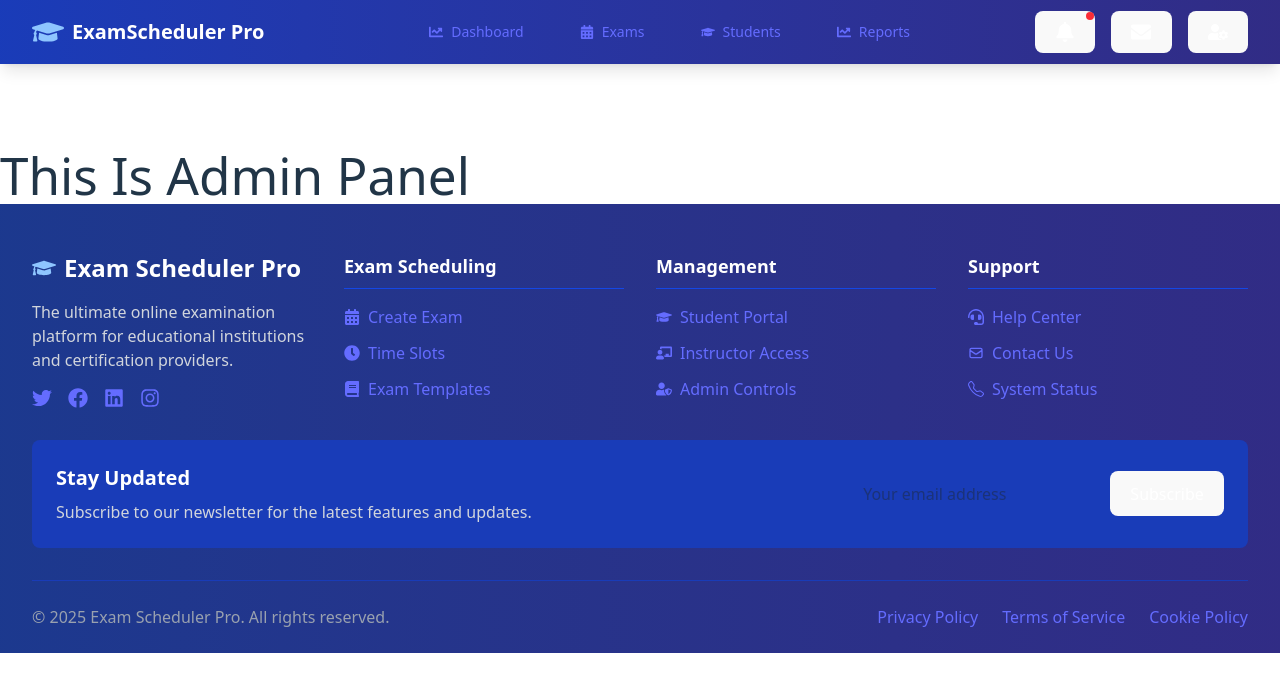
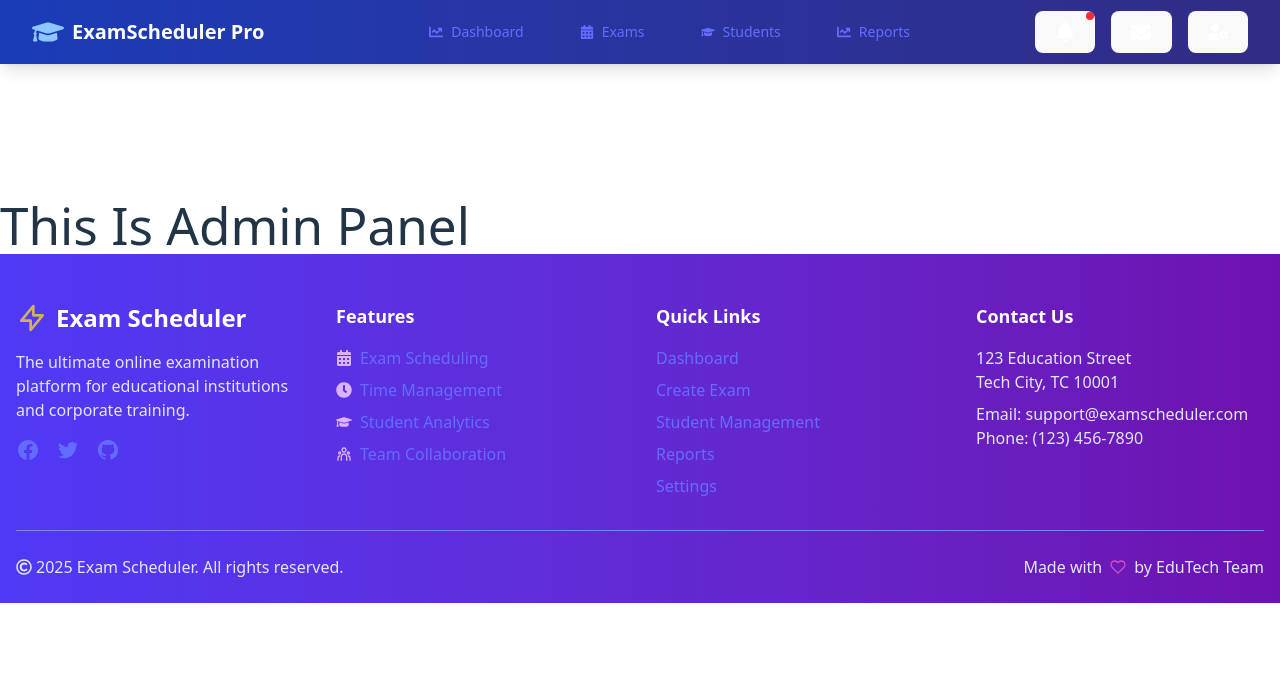
Before and after one commit to ThilinaKanishka/Exam-Scheduler-an-Online-Examination-Platform, a React (Vite) app in the folder FrontEnd/: page /Adminpanel in a window 1280 px wide. Shown: the top 692 px of the page. Built offline with nearby package versions, Linux system fonts and the light colour scheme.

Commit message:
change Desinge

```diff
--- a/FrontEnd/src/components/AdminPanelFooter.jsx
+++ b/FrontEnd/src/components/AdminPanelFooter.jsx
@@ -3,177 +3,196 @@ import {
   FaCalendarAlt,
   FaClock,
   FaGraduationCap,
-  FaBook,
-  FaChalkboardTeacher,
-  FaUserShield,
-  FaHeadset,
-  FaTwitter,
-  FaFacebook,
-  FaLinkedin,
-  FaInstagram,
+  FaRegCopyright,
 } from "react-icons/fa";
-import { HiOutlineMail } from "react-icons/hi";
-import { BsTelephone } from "react-icons/bs";
-import { motion } from "framer-motion";
+import { FiHeart } from "react-icons/fi";
+import { HiOutlineLightningBolt } from "react-icons/hi";
+import { RiTeamLine } from "react-icons/ri";
 
-function AdminFooter() {
-  const currentYear = new Date().getFullYear();
-
-  const footerLinks = [
-    {
-      title: "Exam Scheduling",
-      links: [
-        { name: "Create Exam", icon: <FaCalendarAlt className="mr-2" /> },
-        { name: "Time Slots", icon: <FaClock className="mr-2" /> },
-        { name: "Exam Templates", icon: <FaBook className="mr-2" /> },
-      ],
-    },
-    {
-      title: "Management",
-      links: [
-        { name: "Student Portal", icon: <FaGraduationCap className="mr-2" /> },
-        {
-          name: "Instructor Access",
-          icon: <FaChalkboardTeacher className="mr-2" />,
-        },
-        { name: "Admin Controls", icon: <FaUserShield className="mr-2" /> },
-      ],
-    },
-    {
-      title: "Support",
-      links: [
-        { name: "Help Center", icon: <FaHeadset className="mr-2" /> },
-        { name: "Contact Us", icon: <HiOutlineMail className="mr-2" /> },
-        { name: "System Status", icon: <BsTelephone className="mr-2" /> },
-      ],
-    },
-  ];
-
-  const socialLinks = [
-    { icon: <FaTwitter />, name: "Twitter" },
-    { icon: <FaFacebook />, name: "Facebook" },
-    { icon: <FaLinkedin />, name: "LinkedIn" },
-    { icon: <FaInstagram />, name: "Instagram" },
-  ];
-
+function AdminPanelFooter() {
   return (
-    <footer className="w-full bg-gradient-to-r from-blue-900 to-indigo-900 text-white pt-12 pb-6">
-      <div className="w-full px-4 sm:px-6 lg:px-8 mx-auto">
-        <div className="grid grid-cols-1 md:grid-cols-2 lg:grid-cols-4 gap-8 mb-8 max-w-7xl mx-auto">
+    <footer className="w-screen bg-gradient-to-r from-indigo-600 to-purple-800 text-white pt-12 pb-6 px-4">
+      <div className="max-w-7xl mx-auto">
+        {/* Main Footer Content */}
+        <div className="grid grid-cols-1 md:grid-cols-2 lg:grid-cols-4 gap-8 mb-8">
           {/* Platform Info */}
-          <motion.div
-            initial={{ opacity: 0, y: 20 }}
-            animate={{ opacity: 1, y: 0 }}
-            transition={{ duration: 0.5 }}
-            className="col-span-1"
-          >
-            <h2 className="text-2xl font-bold mb-4 flex items-center">
-              <FaGraduationCap className="mr-2 text-blue-300" />
-              Exam Scheduler Pro
-            </h2>
-            <p className="text-gray-300 mb-4">
+          <div className="space-y-4">
+            <div className="flex items-center space-x-2">
+              <HiOutlineLightningBolt className="h-8 w-8 text-yellow-300 animate-pulse" />
+              <span className="text-2xl font-bold">Exam Scheduler</span>
+            </div>
+            <p className="text-indigo-100">
               The ultimate online examination platform for educational
-              institutions and certification providers.
+              institutions and corporate training.
             </p>
             <div className="flex space-x-4">
-              {socialLinks.map((social, index) => (
-                <motion.a
-                  key={index}
-                  href="#"
-                  className="text-gray-300 hover:text-white text-xl transition-colors duration-300"
-                  whileHover={{ y: -3, scale: 1.1 }}
-                  aria-label={social.name}
-                >
-                  {social.icon}
-                </motion.a>
-              ))}
-            </div>
-          </motion.div>
-
-          {/* Footer Links */}
-          {footerLinks.map((section, index) => (
-            <motion.div
-              key={index}
-              initial={{ opacity: 0, y: 20 }}
-              animate={{ opacity: 1, y: 0 }}
-              transition={{ duration: 0.5, delay: index * 0.1 }}
-              className="col-span-1"
-            >
-              <h3 className="text-lg font-semibold mb-4 border-b border-blue-700 pb-2">
-                {section.title}
-              </h3>
-              <ul className="space-y-3">
-                {section.links.map((link, linkIndex) => (
-                  <motion.li
-                    key={linkIndex}
-                    whileHover={{ x: 5 }}
-                    transition={{ type: "spring", stiffness: 300 }}
-                  >
               <a
                 href="#"
-                      className="text-gray-300 hover:text-white flex items-center transition-colors duration-300"
+                className="text-indigo-100 hover:text-white transition-colors duration-300"
               >
-                      {link.icon}
-                      {link.name}
-                    </a>
-                  </motion.li>
-                ))}
-              </ul>
-            </motion.div>
-          ))}
-        </div>
-
-        {/* Newsletter */}
-        <motion.div
-          initial={{ opacity: 0 }}
-          animate={{ opacity: 1 }}
-          transition={{ delay: 0.4 }}
-          className="bg-blue-800 bg-opacity-30 rounded-lg p-6 mb-8 max-w-7xl mx-auto"
+                <span className="sr-only">Facebook</span>
+                <svg
+                  className="h-6 w-6"
+                  fill="currentColor"
+                  viewBox="0 0 24 24"
+                  aria-hidden="true"
                 >
-          <div className="flex flex-col md:flex-row justify-between items-center">
-            <div className="mb-4 md:mb-0">
-              <h3 className="text-xl font-semibold mb-2">Stay Updated</h3>
-              <p className="text-gray-300">
-                Subscribe to our newsletter for the latest features and updates.
-              </p>
-            </div>
-            <div className="flex w-full md:w-auto min-w-[300px]">
-              <input
-                type="email"
-                placeholder="Your email address"
-                className="px-4 py-2 rounded-l-lg focus:outline-none text-gray-800 w-full"
+                  <path
+                    fillRule="evenodd"
+                    d="M22 12c0-5.523-4.477-10-10-10S2 6.477 2 12c0 4.991 3.657 9.128 8.438 9.878v-6.987h-2.54V12h2.54V9.797c0-2.506 1.492-3.89 3.777-3.89 1.094 0 2.238.195 2.238.195v2.46h-1.26c-1.243 0-1.63.771-1.63 1.562V12h2.773l-.443 2.89h-2.33v6.988C18.343 21.128 22 16.991 22 12z"
+                    clipRule="evenodd"
                   />
-              <button className="bg-blue-500 hover:bg-blue-600 text-white px-6 py-2 rounded-r-lg transition-colors duration-300 font-medium">
-                Subscribe
-              </button>
-            </div>
-          </div>
-        </motion.div>
-
-        {/* Copyright */}
-        <div className="border-t border-blue-800 pt-6 flex flex-col md:flex-row justify-between items-center max-w-7xl mx-auto">
-          <p className="text-gray-400 mb-4 md:mb-0">
-            &copy; {currentYear} Exam Scheduler Pro. All rights reserved.
-          </p>
-          <div className="flex space-x-6">
-            <a
-              href="#"
-              className="text-gray-400 hover:text-white transition-colors duration-300"
-            >
-              Privacy Policy
+                </svg>
               </a>
               <a
                 href="#"
-              className="text-gray-400 hover:text-white transition-colors duration-300"
+                className="text-indigo-100 hover:text-white transition-colors duration-300"
               >
-              Terms of Service
+                <span className="sr-only">Twitter</span>
+                <svg
+                  className="h-6 w-6"
+                  fill="currentColor"
+                  viewBox="0 0 24 24"
+                  aria-hidden="true"
+                >
+                  <path d="M8.29 20.251c7.547 0 11.675-6.253 11.675-11.675 0-.178 0-.355-.012-.53A8.348 8.348 0 0022 5.92a8.19 8.19 0 01-2.357.646 4.118 4.118 0 001.804-2.27 8.224 8.224 0 01-2.605.996 4.107 4.107 0 00-6.993 3.743 11.65 11.65 0 01-8.457-4.287 4.106 4.106 0 001.27 5.477A4.072 4.072 0 012.8 9.713v.052a4.105 4.105 0 003.292 4.022 4.095 4.095 0 01-1.853.07 4.108 4.108 0 003.834 2.85A8.233 8.233 0 012 18.407a11.616 11.616 0 006.29 1.84" />
+                </svg>
               </a>
               <a
                 href="#"
-              className="text-gray-400 hover:text-white transition-colors duration-300"
+                className="text-indigo-100 hover:text-white transition-colors duration-300"
               >
-              Cookie Policy
+                <span className="sr-only">GitHub</span>
+                <svg
+                  className="h-6 w-6"
+                  fill="currentColor"
+                  viewBox="0 0 24 24"
+                  aria-hidden="true"
+                >
+                  <path
+                    fillRule="evenodd"
+                    d="M12 2C6.477 2 2 6.484 2 12.017c0 4.425 2.865 8.18 6.839 9.504.5.092.682-.217.682-.483 0-.237-.008-.868-.013-1.703-2.782.605-3.369-1.343-3.369-1.343-.454-1.158-1.11-1.466-1.11-1.466-.908-.62.069-.608.069-.608 1.003.07 1.531 1.032 1.531 1.032.892 1.53 2.341 1.088 2.91.832.092-.647.35-1.088.636-1.338-2.22-.253-4.555-1.113-4.555-4.951 0-1.093.39-1.988 1.029-2.688-.103-.253-.446-1.272.098-2.65 0 0 .84-.27 2.75 1.026A9.564 9.564 0 0112 6.844c.85.004 1.705.115 2.504.337 1.909-1.296 2.747-1.027 2.747-1.027.546 1.379.202 2.398.1 2.651.64.7 1.028 1.595 1.028 2.688 0 3.848-2.339 4.695-4.566 4.943.359.309.678.92.678 1.855 0 1.338-.012 2.419-.012 2.747 0 .268.18.58.688.482A10.019 10.019 0 0022 12.017C22 6.484 17.522 2 12 2z"
+                    clipRule="evenodd"
+                  />
+                </svg>
               </a>
+            </div>
+          </div>
+
+          {/* Features */}
+          <div className="space-y-4">
+            <h3 className="text-lg font-semibold">Features</h3>
+            <ul className="space-y-2">
+              <li className="flex items-center space-x-2 group">
+                <FaCalendarAlt className="text-purple-300 group-hover:text-yellow-300 transition-colors duration-300 transform group-hover:scale-110" />
+                <a
+                  href="#"
+                  className="text-indigo-100 hover:text-white transition-colors duration-300"
+                >
+                  Exam Scheduling
+                </a>
+              </li>
+              <li className="flex items-center space-x-2 group">
+                <FaClock className="text-purple-300 group-hover:text-yellow-300 transition-colors duration-300 transform group-hover:scale-110" />
+                <a
+                  href="#"
+                  className="text-indigo-100 hover:text-white transition-colors duration-300"
+                >
+                  Time Management
+                </a>
+              </li>
+              <li className="flex items-center space-x-2 group">
+                <FaGraduationCap className="text-purple-300 group-hover:text-yellow-300 transition-colors duration-300 transform group-hover:scale-110" />
+                <a
+                  href="#"
+                  className="text-indigo-100 hover:text-white transition-colors duration-300"
+                >
+                  Student Analytics
+                </a>
+              </li>
+              <li className="flex items-center space-x-2 group">
+                <RiTeamLine className="text-purple-300 group-hover:text-yellow-300 transition-colors duration-300 transform group-hover:scale-110" />
+                <a
+                  href="#"
+                  className="text-indigo-100 hover:text-white transition-colors duration-300"
+                >
+                  Team Collaboration
+                </a>
+              </li>
+            </ul>
+          </div>
+
+          {/* Quick Links */}
+          <div className="space-y-4">
+            <h3 className="text-lg font-semibold">Quick Links</h3>
+            <ul className="space-y-2">
+              <li>
+                <a
+                  href="#"
+                  className="text-indigo-100 hover:text-white transition-colors duration-300 hover:underline"
+                >
+                  Dashboard
+                </a>
+              </li>
+              <li>
+                <a
+                  href="#"
+                  className="text-indigo-100 hover:text-white transition-colors duration-300 hover:underline"
+                >
+                  Create Exam
+                </a>
+              </li>
+              <li>
+                <a
+                  href="#"
+                  className="text-indigo-100 hover:text-white transition-colors duration-300 hover:underline"
+                >
+                  Student Management
+                </a>
+              </li>
+              <li>
+                <a
+                  href="#"
+                  className="text-indigo-100 hover:text-white transition-colors duration-300 hover:underline"
+                >
+                  Reports
+                </a>
+              </li>
+              <li>
+                <a
+                  href="#"
+                  className="text-indigo-100 hover:text-white transition-colors duration-300 hover:underline"
+                >
+                  Settings
+                </a>
+              </li>
+            </ul>
+          </div>
+
+          {/* Contact */}
+          <div className="space-y-4">
+            <h3 className="text-lg font-semibold">Contact Us</h3>
+            <address className="not-italic text-indigo-100">
+              <p>123 Education Street</p>
+              <p>Tech City, TC 10001</p>
+              <p className="mt-2">Email: support@examscheduler.com</p>
+              <p>Phone: (123) 456-7890</p>
+            </address>
+          </div>
+        </div>
+
+        {/* Copyright */}
+        <div className="border-t border-indigo-400 pt-6 flex flex-col md:flex-row justify-between items-center">
+          <div className="flex items-center space-x-1 text-indigo-100 mb-4 md:mb-0">
+            <FaRegCopyright className="h-4 w-4" />
+            <span>
+              {new Date().getFullYear()} Exam Scheduler. All rights reserved.
+            </span>
+          </div>
+          <div className="flex items-center space-x-2">
+            <span className="text-indigo-100">Made with</span>
+            <FiHeart className="h-4 w-4 text-pink-400 animate-pulse" />
+            <span className="text-indigo-100">by EduTech Team</span>
           </div>
         </div>
       </div>
@@ -181,4 +200,4 @@ function AdminFooter() {
   );
 }
 
-export default AdminFooter;
+export default AdminPanelFooter;
--- a/FrontEnd/src/components/Home.jsx
+++ b/FrontEnd/src/components/Home.jsx
@@ -11,6 +11,7 @@ import {
   FiChevronRight,
 } from "react-icons/fi";
 import { FaGraduationCap, FaChalkboardTeacher } from "react-icons/fa";
+import ClientFooter from "./ClientFooter";
 
 // Animation variants
 const container = {
@@ -439,6 +440,7 @@ function Home() {
           </div>
         </motion.div>
       </section>
+      <ClientFooter />
     </div>
   );
 }
```
Lines whose indentation alone changed are shown as unchanged.
